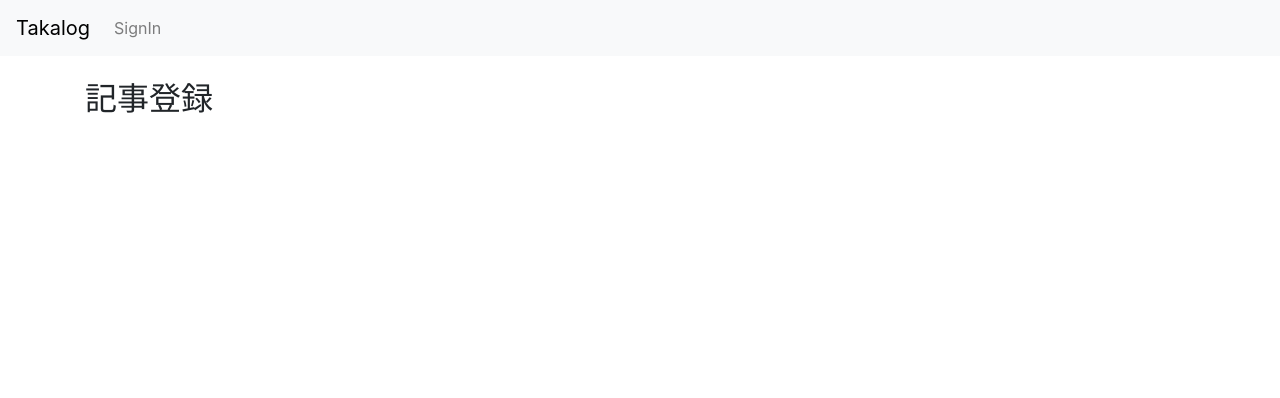
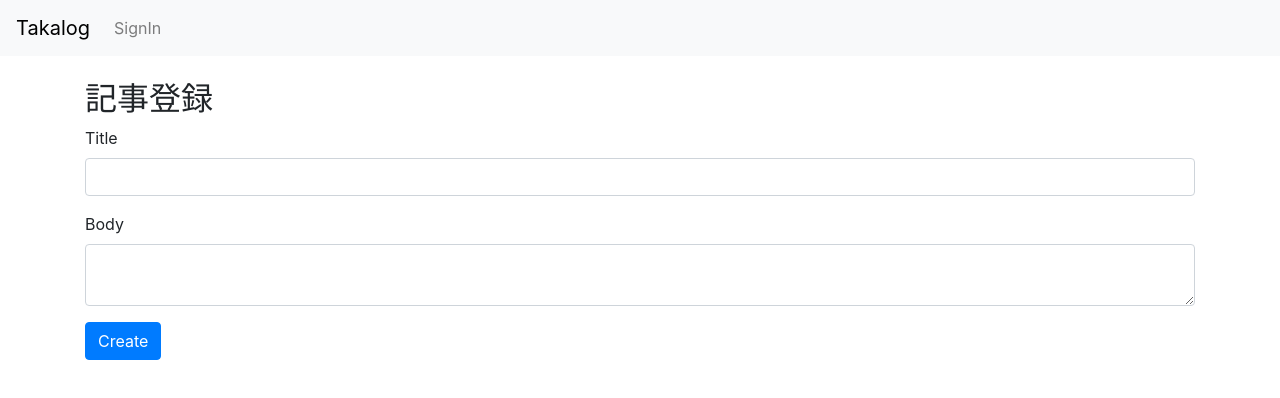
Before and after one commit to to0526/blog-front, a Vue app: page /articles/new in a window 1280 px wide. Shown: the top 398 px of the page. Built offline with nearby package versions, Linux system fonts and the light colour scheme.

Commit message:
記事登録フォーム作成

```diff
--- a/src/views/ArticleNew.vue
+++ b/src/views/ArticleNew.vue
@@ -1,10 +1,38 @@
 <template>
-  <h2 class="mt-4">
-    記事登録
-  </h2>
+  <div>
+    <h2 class="mt-4">
+      記事登録
+    </h2>
+    <b-form @submit="onSubmit">
+      <b-form-group id="title" label="Title" label-for="title">
+        <b-form-input id="title" v-model="title" type="text" required></b-form-input>
+      </b-form-group>
+
+      <b-form-group id="body" label="Body" label-for="body">
+        <b-form-textarea id="body" v-model="body" required></b-form-textarea>
+      </b-form-group>
+
+      <b-button type="submit" variant="primary">Create</b-button>
+    </b-form>
+  </div>
 </template>
 
 <script>
+export default {
+  data() {
+    return {
+      title: "",
+      body: ""
+    }
+  },
+  methods: {
+    onSubmit: function(event) {
+      event.preventDefault()
+      console.log(this.title)
+      console.log(this.body)
+    }
+  }
+}
 </script>
 
 <style>
--- a/src/views/SignIn.vue
+++ b/src/views/SignIn.vue
@@ -5,16 +5,14 @@
     </h2>
     <b-form @submit="onSubmit">
       <b-form-group id="email" label="Email address" label-for="email">
-        <b-form-input id="email" v-model="email" type="email" required>
-        </b-form-input>
+        <b-form-input id="email" v-model="email" type="email" required></b-form-input>
       </b-form-group>
 
       <b-form-group id="password" label="password" label-for="password">
-        <b-form-input id="password" v-model="password" type="password" required>
-        </b-form-input>
+        <b-form-input id="password" v-model="password" type="password" required></b-form-input>
       </b-form-group>
 
-      <b-button type="submit" variant="primary">Submit</b-button>
+      <b-button type="submit" variant="primary">SignIn</b-button>
     </b-form>
   </div>
 </template>
```
